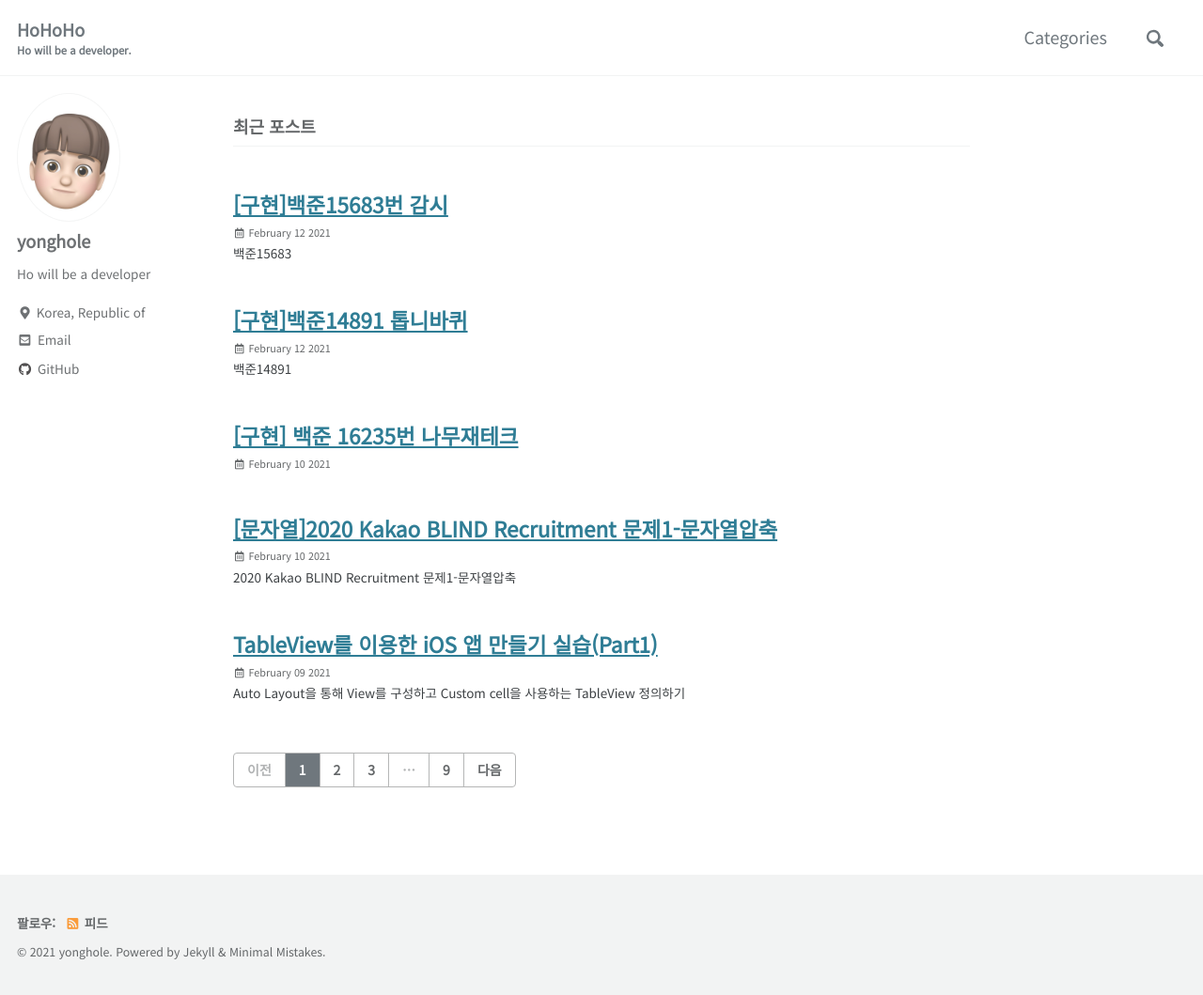
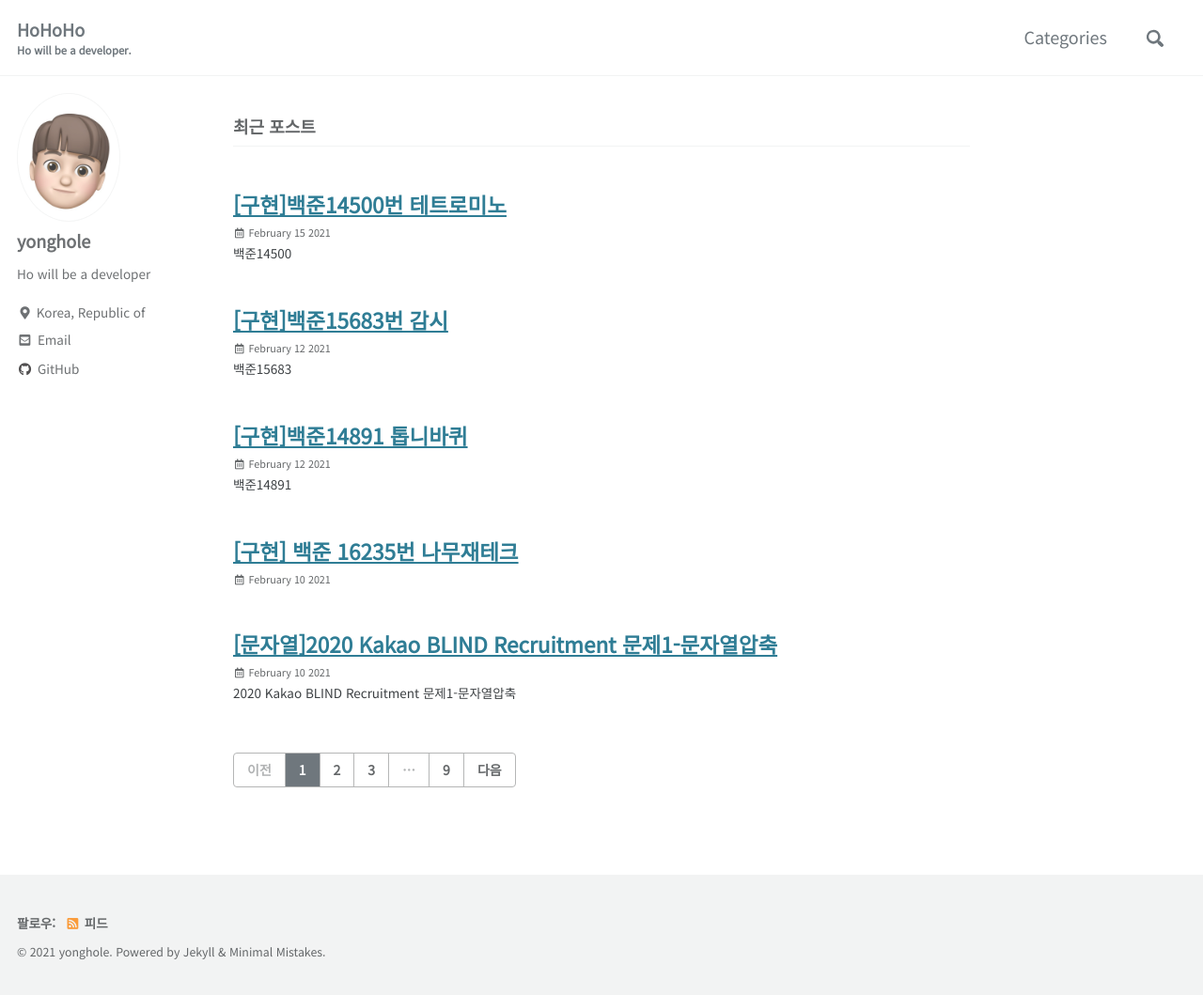
Before and after one commit to yonghole/yonghole.github.io, a Jekyll site: the page built from index.html, in a window 1280 px wide and 1059 px high. Shown: the whole window at 94% size. Built offline with Jekyll 4.4.1, drawn with Linux system fonts in a browser that asks for light colours; cached includes are drawn as plain includes; the list of posts is cut into pages by our own code; part of the change alters nothing that is shown.

```diff
--- a/_posts/백준14500 256ff2c7e60a4c56ba6be165b93f88c3.md
+++ b/_posts/2021-02-15-BOJ14500.md
@@ -1,10 +1,15 @@
+---
+title: "[구현]백준14500번 테트로미노"
+date: 2021-02-15 00:47:03
+categories: Algorithm
+---
 # 백준14500
 
-![%E1%84%87%E1%85%A2%E1%86%A8%E1%84%8C%E1%85%AE%E1%86%AB14500%20256ff2c7e60a4c56ba6be165b93f88c3/_2021-02-14__8.48.54.png](%E1%84%87%E1%85%A2%E1%86%A8%E1%84%8C%E1%85%AE%E1%86%AB14500%20256ff2c7e60a4c56ba6be165b93f88c3/_2021-02-14__8.48.54.png)
+![_2021-02-14__8 48 54](https://user-images.githubusercontent.com/55180768/107881416-a5bd8200-6f27-11eb-93cd-8ea93fd2abbe.png)
 
 문제를 풀고 검색해보니 dfs로 푸는 방법도 있었다.
 
-![%E1%84%87%E1%85%A2%E1%86%A8%E1%84%8C%E1%85%AE%E1%86%AB14500%20256ff2c7e60a4c56ba6be165b93f88c3/_2021-02-14__9.07.02.png](%E1%84%87%E1%85%A2%E1%86%A8%E1%84%8C%E1%85%AE%E1%86%AB14500%20256ff2c7e60a4c56ba6be165b93f88c3/_2021-02-14__9.07.02.png)
+![_2021-02-14__9 07 02](https://user-images.githubusercontent.com/55180768/107881421-a9510900-6f27-11eb-9d6a-764fa3bf7e5e.png)
 
 이 모양을 제외하고 나머지 모양들로 구할 수 있는 모든 조합은, 한 지점에서 깊이 4로 가능한 모든 dfs를 해본 것과 같았다. 따라서 맵의 한 지점에서 깊이 4의 dfs를 모두 수행하고, (상,하,좌,우) 위의 저 모양만 따로 처리를 해주는 풀이 방법이 있었다.
 
@@ -14,29 +19,29 @@
 
 각 블록들을 배열로 나타내면 다음과 같다.
 
-![%E1%84%87%E1%85%A2%E1%86%A8%E1%84%8C%E1%85%AE%E1%86%AB14500%20256ff2c7e60a4c56ba6be165b93f88c3/_2021-02-14__9.11.37.png](%E1%84%87%E1%85%A2%E1%86%A8%E1%84%8C%E1%85%AE%E1%86%AB14500%20256ff2c7e60a4c56ba6be165b93f88c3/_2021-02-14__9.11.37.png)
+![_2021-02-14__9 11 37](https://user-images.githubusercontent.com/55180768/107881422-a9e99f80-6f27-11eb-9753-c609f4a9fcf1.png)
 
-![%E1%84%87%E1%85%A2%E1%86%A8%E1%84%8C%E1%85%AE%E1%86%AB14500%20256ff2c7e60a4c56ba6be165b93f88c3/_2021-02-14__9.13.18.png](%E1%84%87%E1%85%A2%E1%86%A8%E1%84%8C%E1%85%AE%E1%86%AB14500%20256ff2c7e60a4c56ba6be165b93f88c3/_2021-02-14__9.13.18.png)
+![_2021-02-14__9 13 18](https://user-images.githubusercontent.com/55180768/107881428-ac4bf980-6f27-11eb-9086-0d286a0901b5.png)
 
-![%E1%84%87%E1%85%A2%E1%86%A8%E1%84%8C%E1%85%AE%E1%86%AB14500%20256ff2c7e60a4c56ba6be165b93f88c3/_2021-02-14__9.12.53.png](%E1%84%87%E1%85%A2%E1%86%A8%E1%84%8C%E1%85%AE%E1%86%AB14500%20256ff2c7e60a4c56ba6be165b93f88c3/_2021-02-14__9.12.53.png)
+![_2021-02-14__9 12 53](https://user-images.githubusercontent.com/55180768/107881427-abb36300-6f27-11eb-8c3c-3dab1abb633b.png)
 
-![%E1%84%87%E1%85%A2%E1%86%A8%E1%84%8C%E1%85%AE%E1%86%AB14500%20256ff2c7e60a4c56ba6be165b93f88c3/_2021-02-14__9.14.05.png](%E1%84%87%E1%85%A2%E1%86%A8%E1%84%8C%E1%85%AE%E1%86%AB14500%20256ff2c7e60a4c56ba6be165b93f88c3/_2021-02-14__9.14.05.png)
+![_2021-02-14__9 14 05](https://user-images.githubusercontent.com/55180768/107881430-ace49000-6f27-11eb-8ead-ee90afb07c7d.png)
 
-![%E1%84%87%E1%85%A2%E1%86%A8%E1%84%8C%E1%85%AE%E1%86%AB14500%20256ff2c7e60a4c56ba6be165b93f88c3/_2021-02-14__9.11.57.png](%E1%84%87%E1%85%A2%E1%86%A8%E1%84%8C%E1%85%AE%E1%86%AB14500%20256ff2c7e60a4c56ba6be165b93f88c3/_2021-02-14__9.11.57.png)
+![_2021-02-14__9 11 57](https://user-images.githubusercontent.com/55180768/107881423-aa823600-6f27-11eb-87ef-4ef7653a6518.png)
 
-![%E1%84%87%E1%85%A2%E1%86%A8%E1%84%8C%E1%85%AE%E1%86%AB14500%20256ff2c7e60a4c56ba6be165b93f88c3/_2021-02-14__9.14.29.png](%E1%84%87%E1%85%A2%E1%86%A8%E1%84%8C%E1%85%AE%E1%86%AB14500%20256ff2c7e60a4c56ba6be165b93f88c3/_2021-02-14__9.14.29.png)
+![_2021-02-14__9 14 29](https://user-images.githubusercontent.com/55180768/107881431-ace49000-6f27-11eb-9af1-fbf3ec2d5c53.png)
 
-![%E1%84%87%E1%85%A2%E1%86%A8%E1%84%8C%E1%85%AE%E1%86%AB14500%20256ff2c7e60a4c56ba6be165b93f88c3/_2021-02-14__9.12.06.png](%E1%84%87%E1%85%A2%E1%86%A8%E1%84%8C%E1%85%AE%E1%86%AB14500%20256ff2c7e60a4c56ba6be165b93f88c3/_2021-02-14__9.12.06.png)
+![_2021-02-14__9 12 06](https://user-images.githubusercontent.com/55180768/107881425-ab1acc80-6f27-11eb-8a8e-4a6ec9dfcbe4.png)
 
-![%E1%84%87%E1%85%A2%E1%86%A8%E1%84%8C%E1%85%AE%E1%86%AB14500%20256ff2c7e60a4c56ba6be165b93f88c3/_2021-02-14__9.14.52.png](%E1%84%87%E1%85%A2%E1%86%A8%E1%84%8C%E1%85%AE%E1%86%AB14500%20256ff2c7e60a4c56ba6be165b93f88c3/_2021-02-14__9.14.52.png)
+![_2021-02-14__9 14 52](https://user-images.githubusercontent.com/55180768/107881432-ad7d2680-6f27-11eb-8463-9b14f7387e60.png)
 
-![%E1%84%87%E1%85%A2%E1%86%A8%E1%84%8C%E1%85%AE%E1%86%AB14500%20256ff2c7e60a4c56ba6be165b93f88c3/_2021-02-14__9.12.43.png](%E1%84%87%E1%85%A2%E1%86%A8%E1%84%8C%E1%85%AE%E1%86%AB14500%20256ff2c7e60a4c56ba6be165b93f88c3/_2021-02-14__9.12.43.png)
+![_2021-02-14__9 12 43](https://user-images.githubusercontent.com/55180768/107881426-ab1acc80-6f27-11eb-8ec9-b752de414050.png)
 
-![%E1%84%87%E1%85%A2%E1%86%A8%E1%84%8C%E1%85%AE%E1%86%AB14500%20256ff2c7e60a4c56ba6be165b93f88c3/_2021-02-14__9.46.30.png](%E1%84%87%E1%85%A2%E1%86%A8%E1%84%8C%E1%85%AE%E1%86%AB14500%20256ff2c7e60a4c56ba6be165b93f88c3/_2021-02-14__9.46.30.png)
+![_2021-02-14__9 46 30](https://user-images.githubusercontent.com/55180768/107881434-ae15bd00-6f27-11eb-9241-bb01e0a6b169.png)
 
 해당 블록들을 대칭 시키는 경우는 다음과 같다.
 
-![%E1%84%87%E1%85%A2%E1%86%A8%E1%84%8C%E1%85%AE%E1%86%AB14500%20256ff2c7e60a4c56ba6be165b93f88c3/_2021-02-14__9.47.19.png](%E1%84%87%E1%85%A2%E1%86%A8%E1%84%8C%E1%85%AE%E1%86%AB14500%20256ff2c7e60a4c56ba6be165b93f88c3/_2021-02-14__9.47.19.png)
+![_2021-02-14__9 47 19](https://user-images.githubusercontent.com/55180768/107881435-aeae5380-6f27-11eb-9ebc-33751d0a3bfc.png)
 
 대칭시키는 경우는 총 4 가지이다. (원래 자리 포함)
 
```
